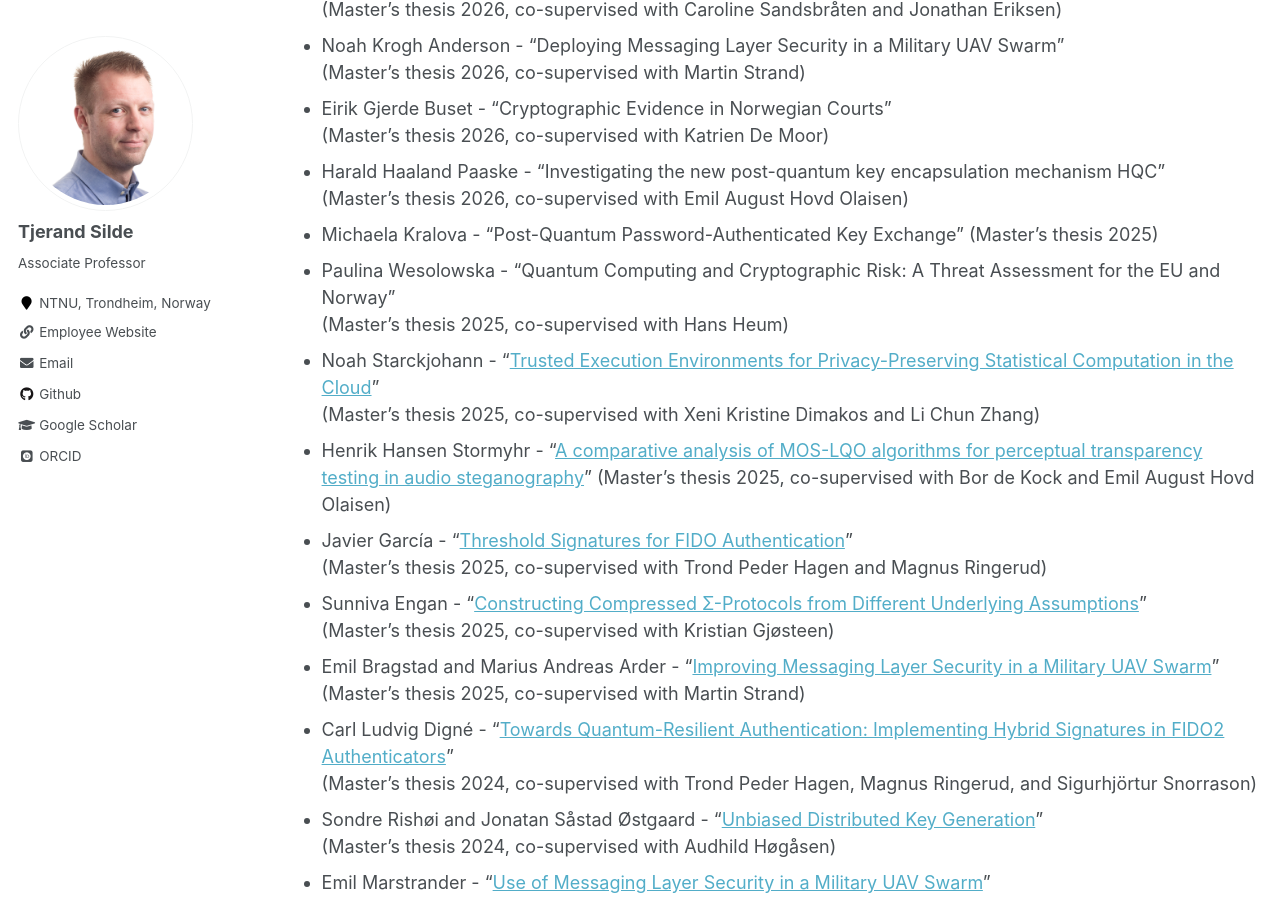
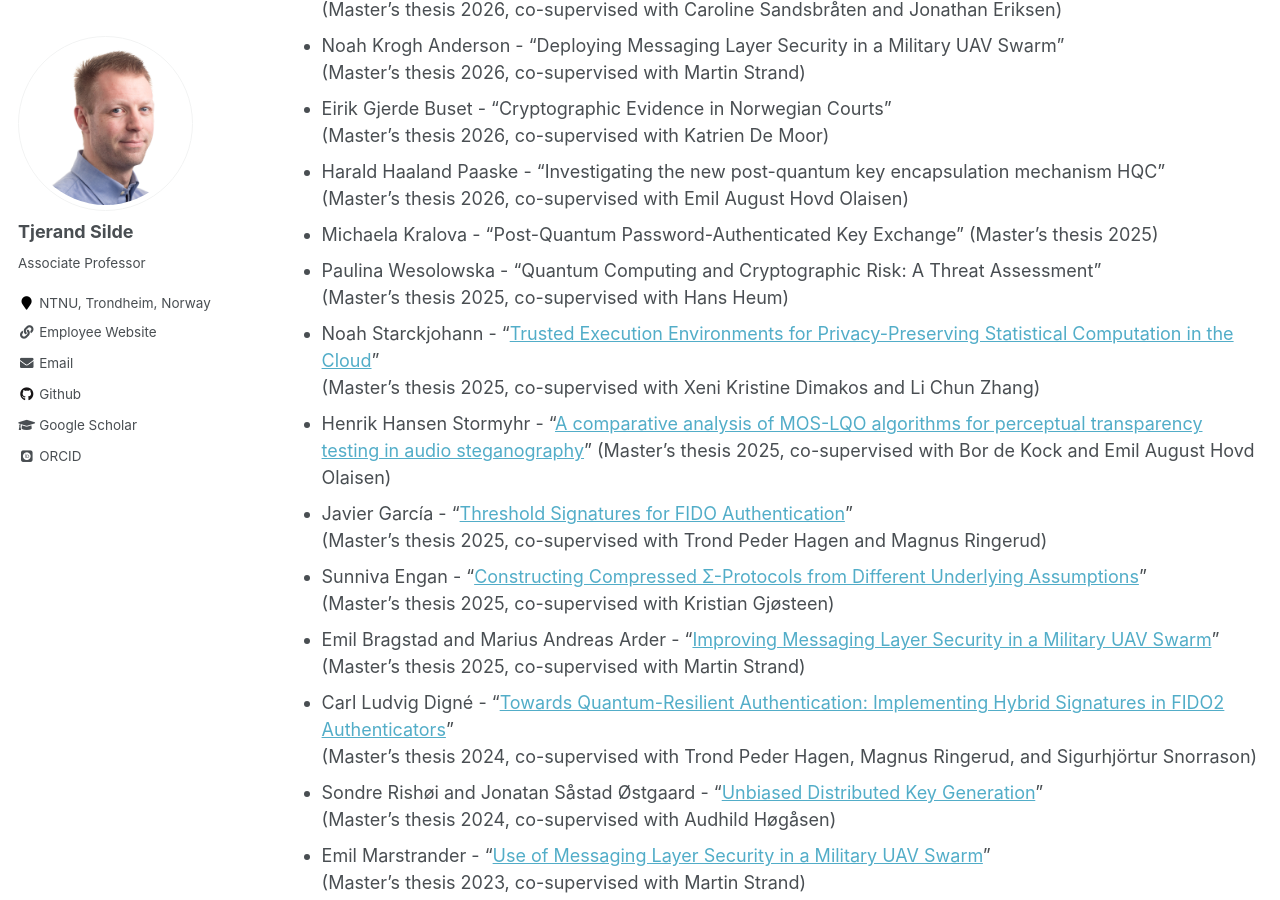
Before and after one commit to tjesi/tjesi.github.io, a Jekyll site: the page built from _pages/people.md, in a window 1280 px wide and 900 px high, scrolled down 780 px. Built offline with Jekyll 4.4.1, drawn with Linux system fonts in a browser that asks for light colours; some web fonts are replaced.

Commit message:
Update people.md

```diff
--- a/_pages/people.md
+++ b/_pages/people.md
@@ -33,7 +33,7 @@ author_profile: true
 - Harald Haaland Paaske - “Investigating the new post-quantum key encapsulation mechanism HQC”
 (Master's thesis 2026, co-supervised with Emil August Hovd Olaisen)
 - Michaela Kralova - "Post-Quantum Password-Authenticated Key Exchange" (Master's thesis 2025)
-- Paulina Wesolowska - "Quantum Computing and Cryptographic Risk: A Threat Assessment for the EU and Norway"
+- Paulina Wesolowska - "Quantum Computing and Cryptographic Risk: A Threat Assessment"
 (Master's thesis 2025, co-supervised with Hans Heum)
 - Noah Starckjohann - "[Trusted Execution Environments for
 Privacy-Preserving Statistical Computation in the Cloud](https://tjerandsilde.no/files/Starckjohann.pdf)"
```
